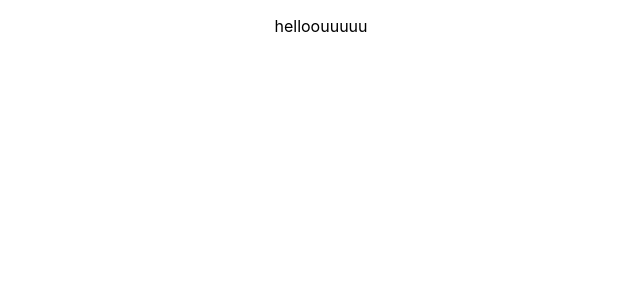
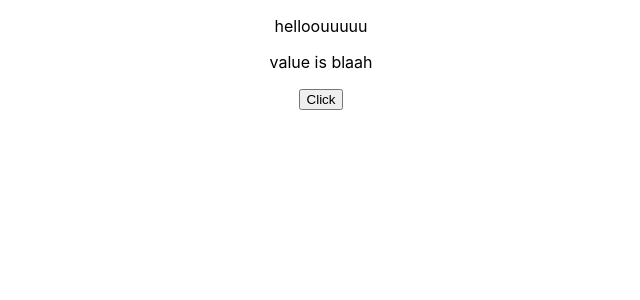
Before and after one commit to VilleTynys-Official/BlogApp, a React (Create React App) app in the folder src/frontend/: page / in a window 1280 px wide. Shown: the top 300 px of the page, without its empty margins (319-959 px from the left). Built offline with nearby package versions, Linux system fonts and the light colour scheme.

Commit message:
Add basic file structure and context

```diff
--- a/src/frontend/package.json
+++ b/src/frontend/package.json
@@ -24,6 +24,7 @@
       "react-app/jest"
     ]
   },
+  "proxy": "http://localhost:8080",
   "browserslist": {
     "production": [
       ">0.2%",
--- a/src/frontend/src/App.js
+++ b/src/frontend/src/App.js
@@ -1,13 +1,23 @@
-import React from 'react';
+import React, {useState} from 'react';
 import './App.css';
-import HomePage from './components/pages/HomePage';
-
+import MainView from './components/views/MainView';
+import BlogPostContext from './context/BlogPostContext';
 
 function App() {
+  const [blogPosts, setBlogPosts] = useState("blaah");
+  console.log("in app", blogPosts);
+
   return (
-    <div className="App">
-      <HomePage></HomePage>
-    </div>
+    <BlogPostContext.Provider
+      value ={{
+      blogPosts,
+      setBlogPosts
+    }}
+    >
+      <div className="App">
+        <MainView></MainView>
+      </div>
+    </BlogPostContext.Provider>
   );
 }
 
--- a/src/frontend/src/components/pages/HomePage.js
+++ /dev/null
@@ -1,12 +0,0 @@
-import React from 'react';
-
-
-const HomePage = () => {
-  return (
-    <div className='HomePage-container'>
-        <p>helloouuuuu</p>
-    </div>
-  );
-};
-
-export default HomePage;
--- /dev/null
+++ b/src/frontend/src/components/views/MainView.js
@@ -0,0 +1,18 @@
+import React, { useContext } from 'react';
+import BlogPostContext from '../../context/BlogPostContext';
+
+const MainView = () => {
+  const {blogPosts, setBlogPosts} = useContext(BlogPostContext)
+
+  console.log('blogPosts is', blogPosts);
+
+  return (
+    <div className='MainView-container'>
+        <p>helloouuuuu</p>
+        <p>value is {blogPosts}</p>
+        <button onClick={() =>setBlogPosts("tadaaa")}>Click</button>
+    </div>
+  );
+};
+
+export default MainView;
--- /dev/null
+++ b/src/frontend/src/context/BlogPostContext.js
@@ -0,0 +1,6 @@
+import { createContext } from 'react';
+
+//this file is just for initialization
+const BlogPostContext = createContext();
+
+export default BlogPostContext;
```
Also changed, not shown: src/frontend/src/components/views/EditView.js (added, +18 -0 lines).
